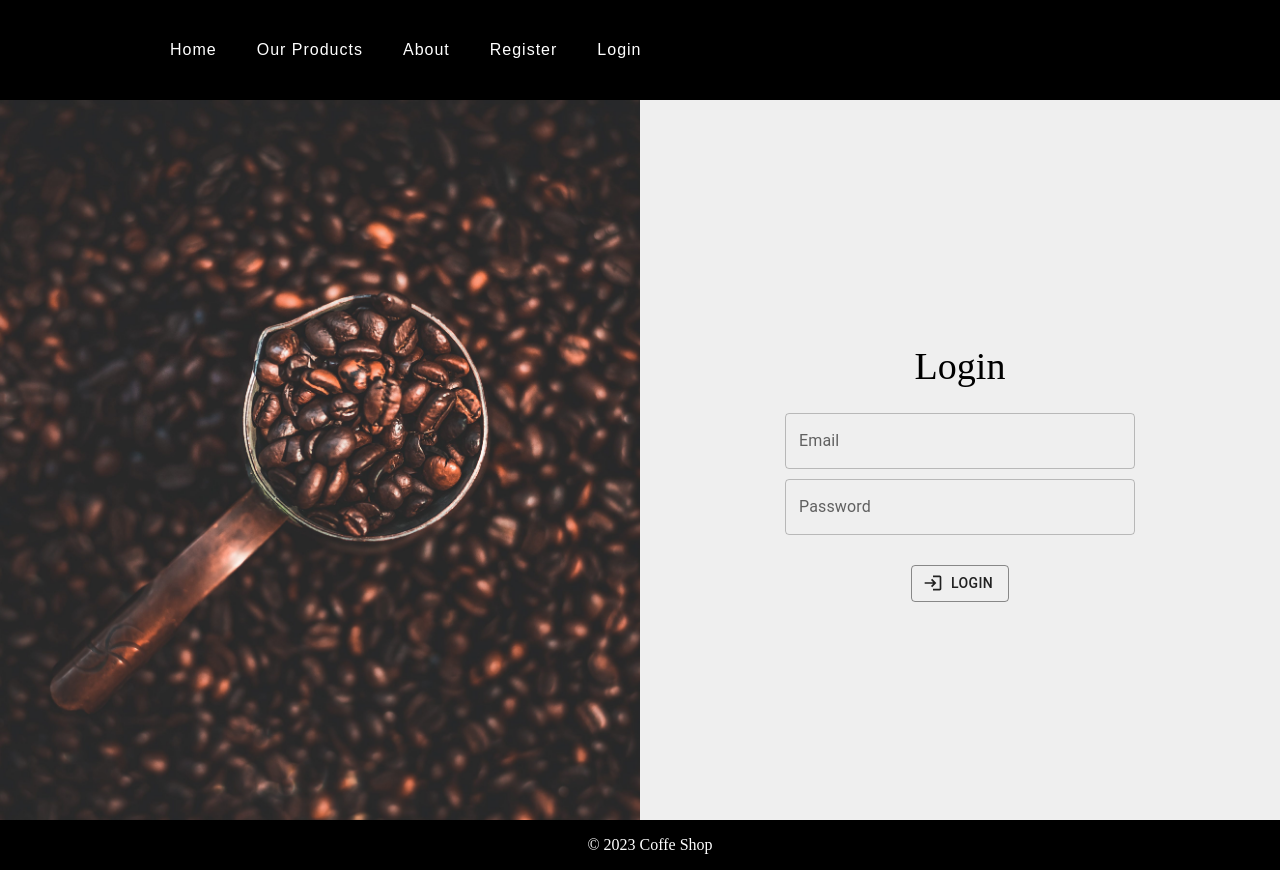
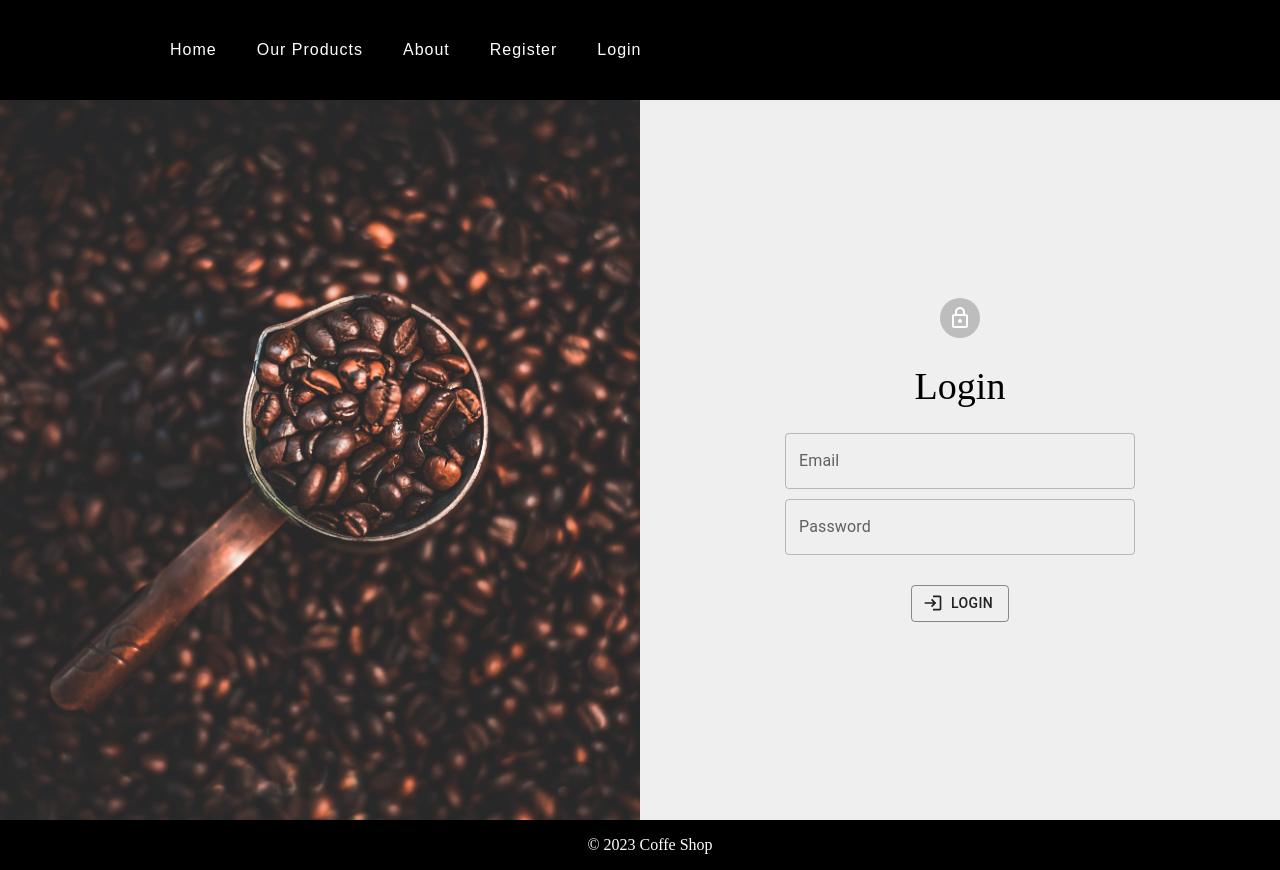
Before and after one commit to MarioAngelov2/Coffee-App, a React (Create React App) app in the folder app/: page /login in a window 1280 px wide. Built offline with nearby package versions, Linux system fonts and the light colour scheme.

Commit message:
add material ui avatar

```diff
--- a/app/src/pages/Login.js
+++ b/app/src/pages/Login.js
@@ -4,6 +4,8 @@ import loginImage from "../assets/loginImage.jpeg";
 import { useNavigate } from "react-router-dom";
 import { useContext } from "react";
 
+import LockOutlinedIcon from "@mui/icons-material/LockOutlined";
+import Avatar from "@mui/material/Avatar";
 import Box from "@mui/material/Box";
 import TextField from "@mui/material/TextField";
 import Button from "@mui/material/Button";
@@ -49,6 +51,9 @@ function Login() {
             style={{ backgroundImage: `url(${loginImage})` }}
           ></div>
           <div className="rightSide">
+            <Avatar className="avatar">
+              <LockOutlinedIcon />
+            </Avatar>
             <h1>Login</h1>
             <TextField
               label="Email"
```
